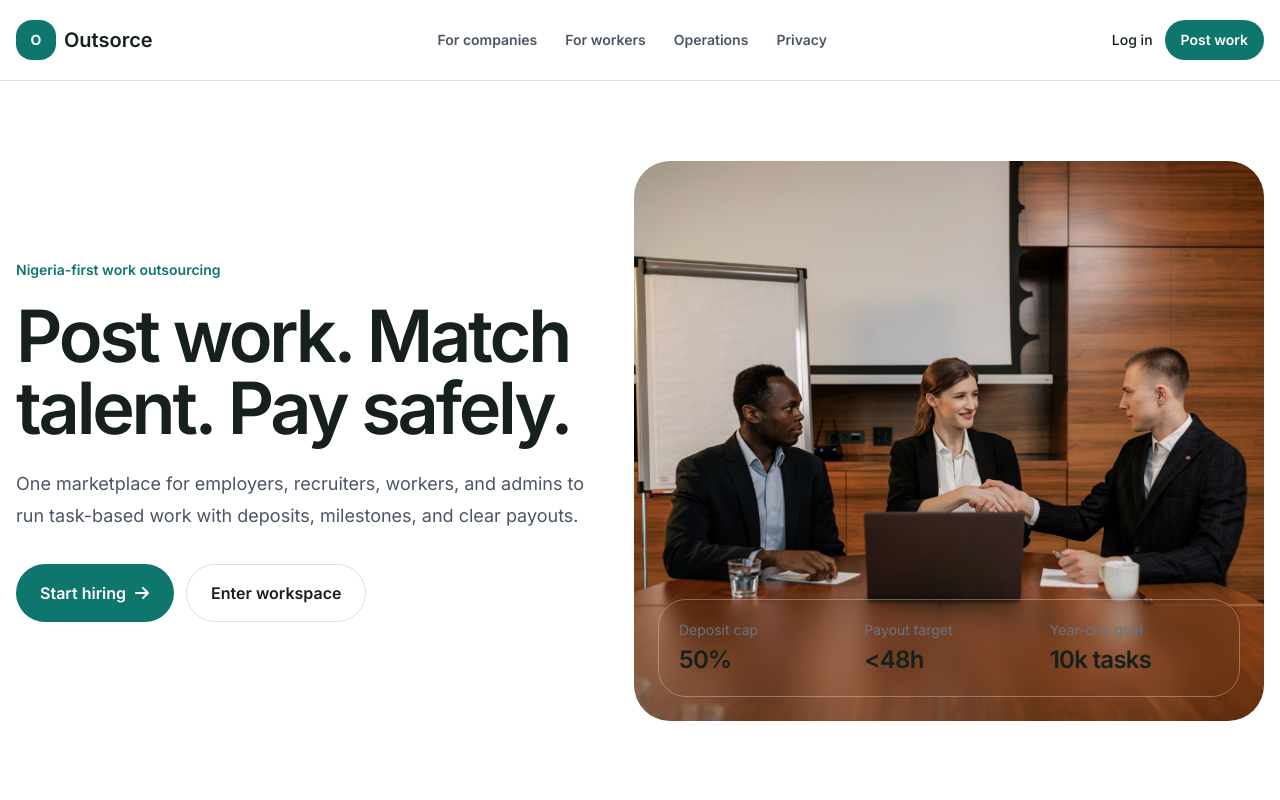
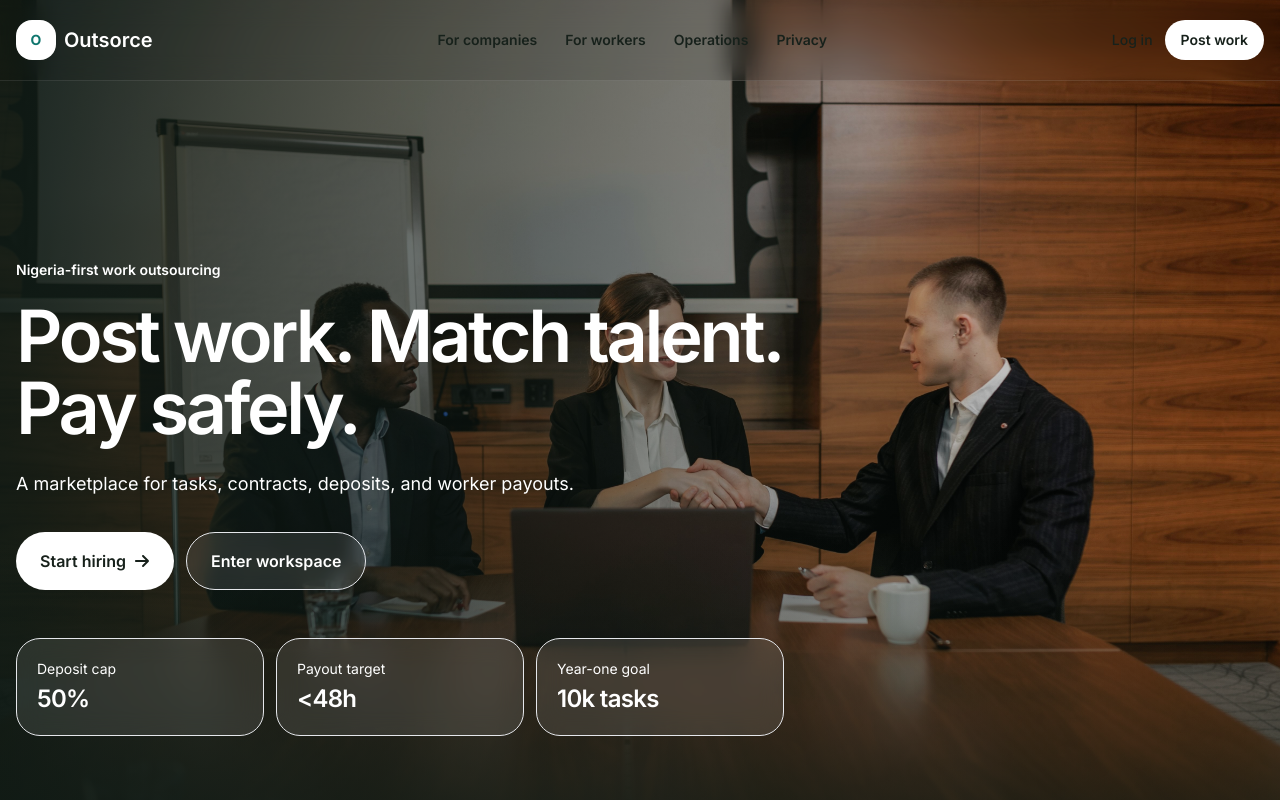
Before and after one commit to heismyke/outsource, a Nuxt app: page / in a window 1280 px wide. Shown: the top 800 px of the page. Built offline with nearby package versions, Linux system fonts and the light colour scheme.

Commit message:
Make landing hero full bleed

```diff
--- a/layouts/public.vue
+++ b/layouts/public.vue
@@ -1,20 +1,20 @@
 <template>
   <div class="min-h-screen overflow-x-hidden bg-white">
-    <header class="sticky top-0 z-30 border-b border-line bg-white/95 backdrop-blur">
+    <header class="fixed left-0 right-0 top-0 z-30 border-b border-white/10 bg-black/10 backdrop-blur-md">
       <div class="mx-auto flex h-20 max-w-7xl items-center justify-between px-4">
-        <NuxtLink to="/" class="flex items-center gap-2 text-xl font-semibold text-ink">
-          <span class="grid h-10 w-10 place-items-center rounded-2xl bg-brand text-sm font-bold text-white">O</span>
+        <NuxtLink to="/" class="flex items-center gap-2 text-xl font-semibold text-white">
+          <span class="grid h-10 w-10 place-items-center rounded-2xl bg-white text-sm font-bold text-brand">O</span>
           Outsorce
         </NuxtLink>
-        <nav class="hidden items-center gap-7 text-sm font-semibold text-gray-600 md:flex">
-          <a href="#companies" class="hover:text-brand">For companies</a>
-          <a href="#talents" class="hover:text-brand">For workers</a>
-          <a href="#operations" class="hover:text-brand">Operations</a>
-          <a href="#privacy" class="hover:text-brand">Privacy</a>
+        <nav class="hidden items-center gap-7 text-sm font-semibold text-white/72 md:flex">
+          <a href="#companies" class="transition hover:text-white">For companies</a>
+          <a href="#talents" class="transition hover:text-white">For workers</a>
+          <a href="#operations" class="transition hover:text-white">Operations</a>
+          <a href="#privacy" class="transition hover:text-white">Privacy</a>
         </nav>
         <nav class="flex items-center gap-3 text-sm">
-          <NuxtLink to="/login" class="font-medium text-ink hover:text-brand">Log in</NuxtLink>
-          <NuxtLink to="/register" class="rounded-full bg-brand px-4 py-2.5 font-semibold text-white">Post work</NuxtLink>
+          <NuxtLink to="/login" class="font-medium text-white/82 transition hover:text-white">Log in</NuxtLink>
+          <NuxtLink to="/register" class="rounded-full bg-white px-4 py-2.5 font-semibold text-ink transition hover:bg-brand hover:text-white">Post work</NuxtLink>
         </nav>
       </div>
     </header>
--- a/pages/index.vue
+++ b/pages/index.vue
@@ -1,39 +1,38 @@
 <template>
   <div class="overflow-x-hidden bg-white">
-    <section class="border-b border-line bg-white">
-      <div class="mx-auto grid min-h-[720px] max-w-7xl items-center gap-12 px-4 py-16 lg:grid-cols-[0.95fr_1.05fr]">
-        <div>
-          <p class="text-sm font-semibold text-brand">Nigeria-first work outsourcing</p>
-          <h1 class="mt-5 max-w-3xl text-5xl font-semibold leading-[1.03] tracking-[-0.045em] text-ink md:text-7xl">
+    <section class="relative min-h-screen overflow-hidden bg-ink text-white">
+      <img
+        src="~/assets/images/pexels-a-darmel-8133991.jpg"
+        alt="Business team agreeing on an outsourced work engagement"
+        class="absolute inset-0 h-full w-full object-cover"
+      />
+      <div class="absolute inset-0 bg-gradient-to-r from-[#0f1a15]/90 via-[#0f1a15]/58 to-[#0f1a15]/18" />
+      <div class="absolute inset-x-0 bottom-0 h-1/3 bg-gradient-to-t from-[#0f1a15]/70 to-transparent" />
+
+      <div class="relative mx-auto flex min-h-screen max-w-7xl flex-col justify-end px-4 pb-12 pt-32 md:pb-16">
+        <div class="max-w-3xl">
+          <p class="text-sm font-semibold text-white/76">Nigeria-first work outsourcing</p>
+          <h1 class="mt-5 text-5xl font-semibold leading-[1.02] tracking-[-0.045em] md:text-7xl">
             Post work. Match talent. Pay safely.
           </h1>
-          <p class="mt-6 max-w-xl text-lg leading-8 text-gray-600">
-            One marketplace for employers, recruiters, workers, and admins to run task-based work with deposits, milestones, and clear payouts.
+          <p class="mt-6 max-w-2xl text-lg leading-8 text-white/78">
+            A marketplace for tasks, contracts, deposits, and worker payouts.
           </p>
           <div class="mt-8 flex flex-col gap-3 sm:flex-row">
-            <NuxtLink to="/register" class="inline-flex items-center justify-center gap-2 rounded-full bg-brand px-6 py-4 text-base font-semibold text-white">
+            <NuxtLink to="/register" class="inline-flex items-center justify-center gap-2 rounded-full bg-white px-6 py-4 text-base font-semibold text-ink transition hover:bg-brand hover:text-white">
               Start hiring
               <FontAwesomeIcon icon="arrow-right" class="h-4 w-4" />
             </NuxtLink>
-            <NuxtLink to="/login" class="inline-flex items-center justify-center rounded-full border border-line bg-white px-6 py-4 text-base font-semibold text-ink">
+            <NuxtLink to="/login" class="inline-flex items-center justify-center rounded-full border border-white/24 bg-white/10 px-6 py-4 text-base font-semibold text-white backdrop-blur transition hover:bg-white hover:text-ink">
               Enter workspace
             </NuxtLink>
           </div>
         </div>
 
-        <div class="relative">
-          <img
-            src="~/assets/images/pexels-a-darmel-8133991.jpg"
-            alt="Business team agreeing on an outsourced work engagement"
-            class="h-[560px] w-full rounded-[36px] object-cover"
-          />
-          <div class="absolute bottom-6 left-6 right-6 rounded-[28px] border border-white/30 bg-white/86 p-5 backdrop-blur">
-            <div class="grid gap-4 sm:grid-cols-3">
-              <div v-for="metric in heroMetrics" :key="metric.label">
-                <p class="text-sm text-gray-500">{{ metric.label }}</p>
-                <p class="mt-1 text-2xl font-semibold tracking-[-0.03em]">{{ metric.value }}</p>
-              </div>
-            </div>
+        <div class="mt-12 grid max-w-3xl gap-3 sm:grid-cols-3">
+          <div v-for="metric in heroMetrics" :key="metric.label" class="rounded-[24px] border border-white/14 bg-white/10 p-5 backdrop-blur-md">
+            <p class="text-sm text-white/58">{{ metric.label }}</p>
+            <p class="mt-1 text-2xl font-semibold tracking-[-0.03em] text-white">{{ metric.value }}</p>
           </div>
         </div>
       </div>
```
